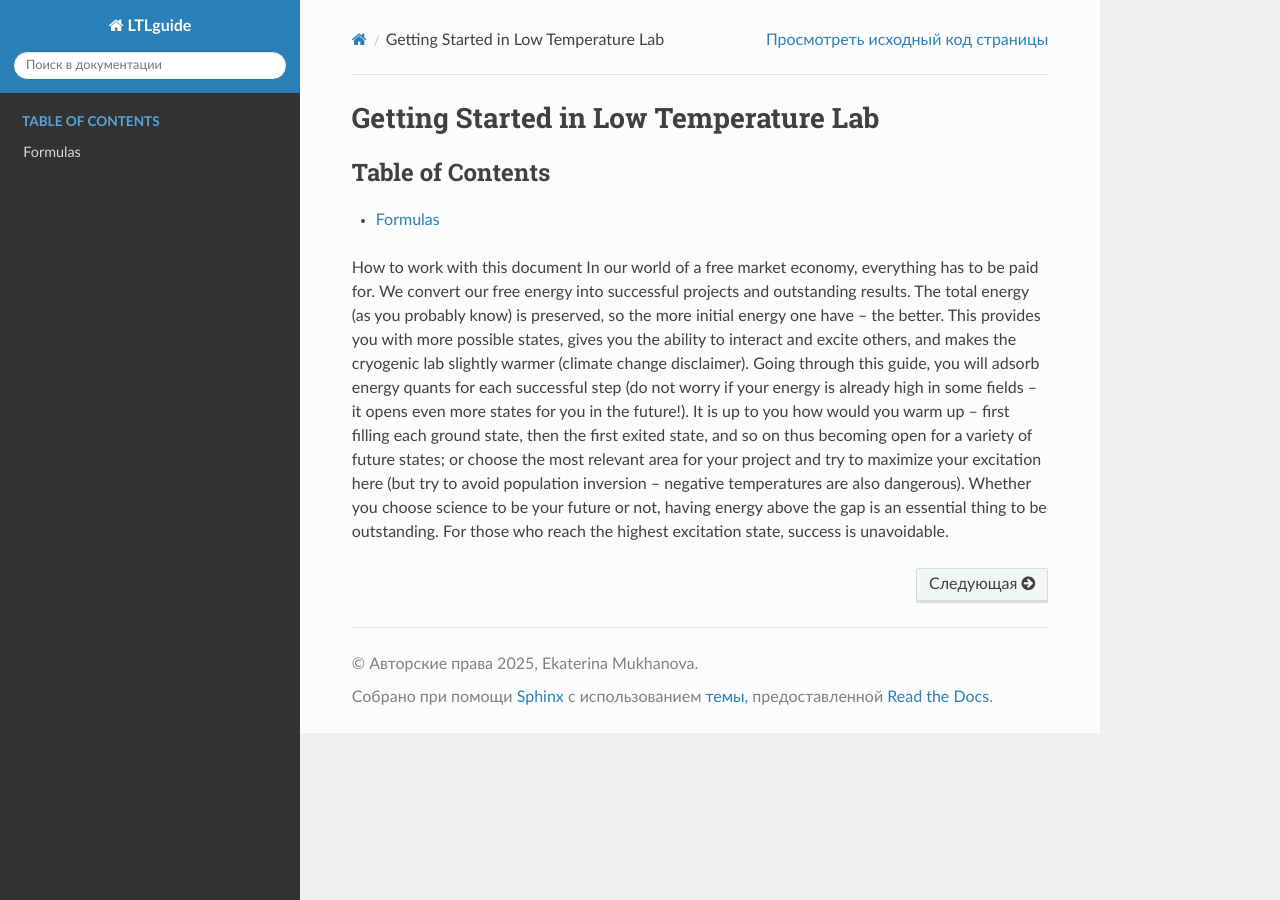
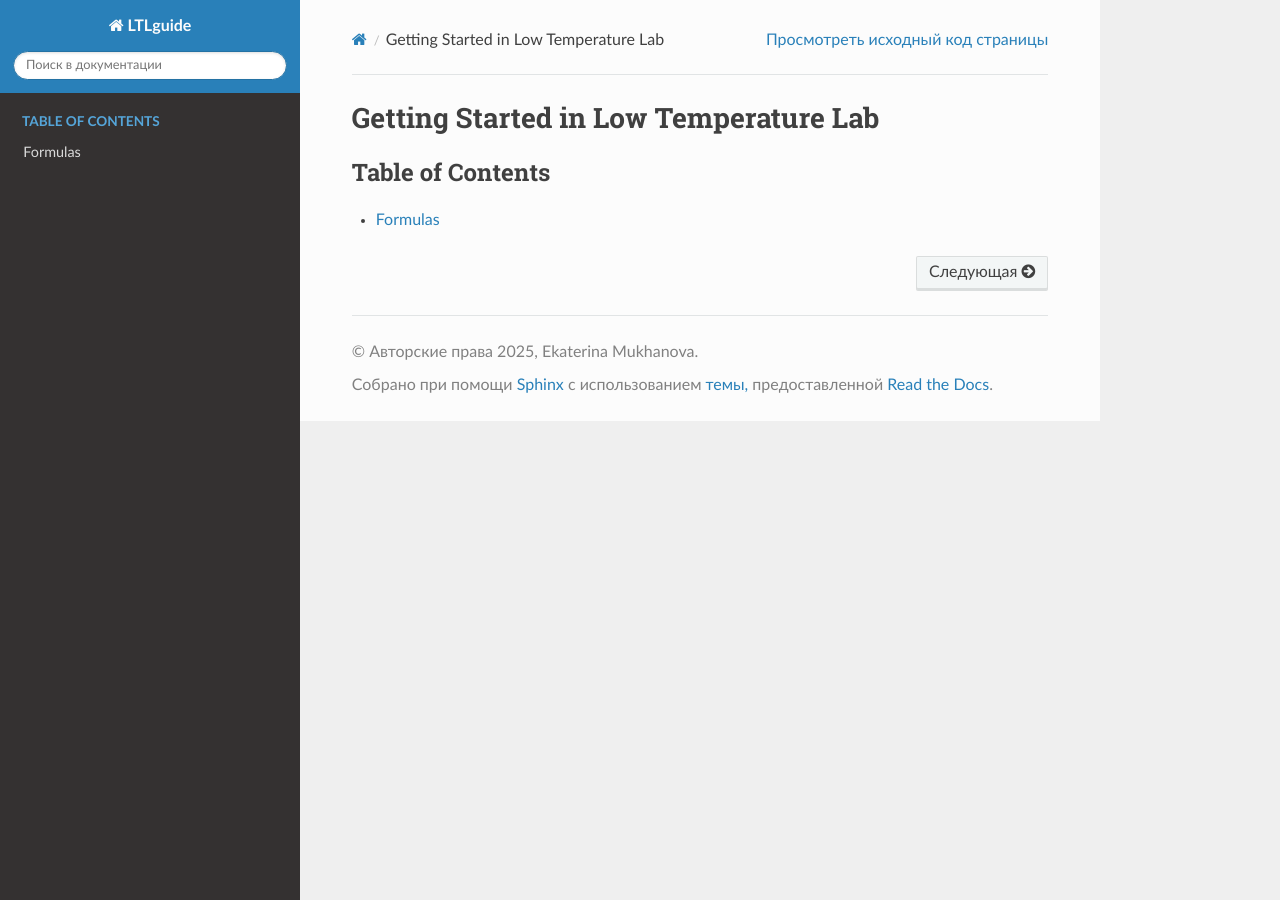
Before and after one commit to MukhanovaE/LTL_guide, a Sphinx documentation site: the page built from docs/index.rst, in a window 1280 px wide. Built offline with Sphinx 7.4.7 and the Read the Docs theme 3.1.0, drawn with Linux system fonts in a browser that asks for light colours.

Commit message:
Testing structure

```diff
--- a/docs/index.rst
+++ b/docs/index.rst
@@ -11,17 +11,3 @@ Getting Started in Low Temperature Lab
    :caption: Table of Contents
 
    intro
-
-
-How to work with this document
-In our world of a free market economy, everything has to be paid for. We convert our free energy into successful
-projects and outstanding results. The total energy (as you probably know) is preserved, so the more initial energy
-one have – the better. This provides you with more possible states, gives you the ability to interact and excite
-others, and makes the cryogenic lab slightly warmer (climate change disclaimer). Going through this guide, you
-will adsorb energy quants for each successful step (do not worry if your energy is already high in some fields – it
-opens even more states for you in the future!).
-It is up to you how would you warm up – first filling each ground state, then the first exited state, and so on
-thus becoming open for a variety of future states; or choose the most relevant area for your project and try to
-maximize your excitation here (but try to avoid population inversion – negative temperatures are also dangerous).
-Whether you choose science to be your future or not, having energy above the gap is an essential thing to be
-outstanding. For those who reach the highest excitation state, success is unavoidable.
```
